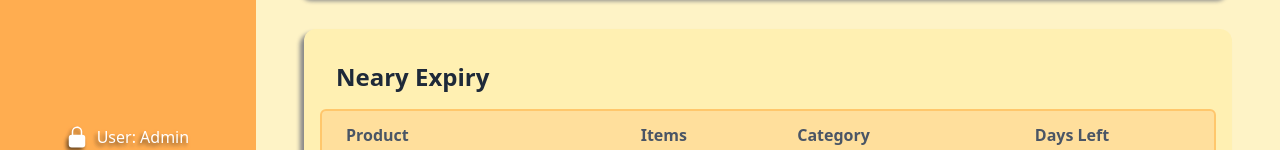
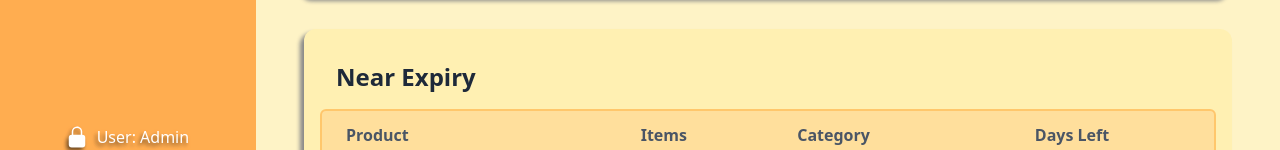
Before and after one commit to rcSabucido/melts-inventory, a React (Vite) app: page /inventory in a window 1280 px wide. Shown: the part 583-733 px from the top of the page. Built offline with nearby package versions, Linux system fonts and the light colour scheme.

Commit message:
'# Change Neary Expiry to Near Expiry'

```diff
--- a/src/pages/Inventory.jsx
+++ b/src/pages/Inventory.jsx
@@ -32,7 +32,7 @@ const InventoryPage = () => {
          <div className="m-8 p-4 bg-amber-200/30 rounded-xl shadow-[-4px_4px_4px_#888888]">
             <nav className="flex flex-row">
               <div className="p-4 text-2xl font-bold text-gray-800">
-                <a href="#">Neary Expiry</a>
+                <a href="#">Near Expiry</a>
               </div>
             </nav>
            <NearExpiryTable/>
```
